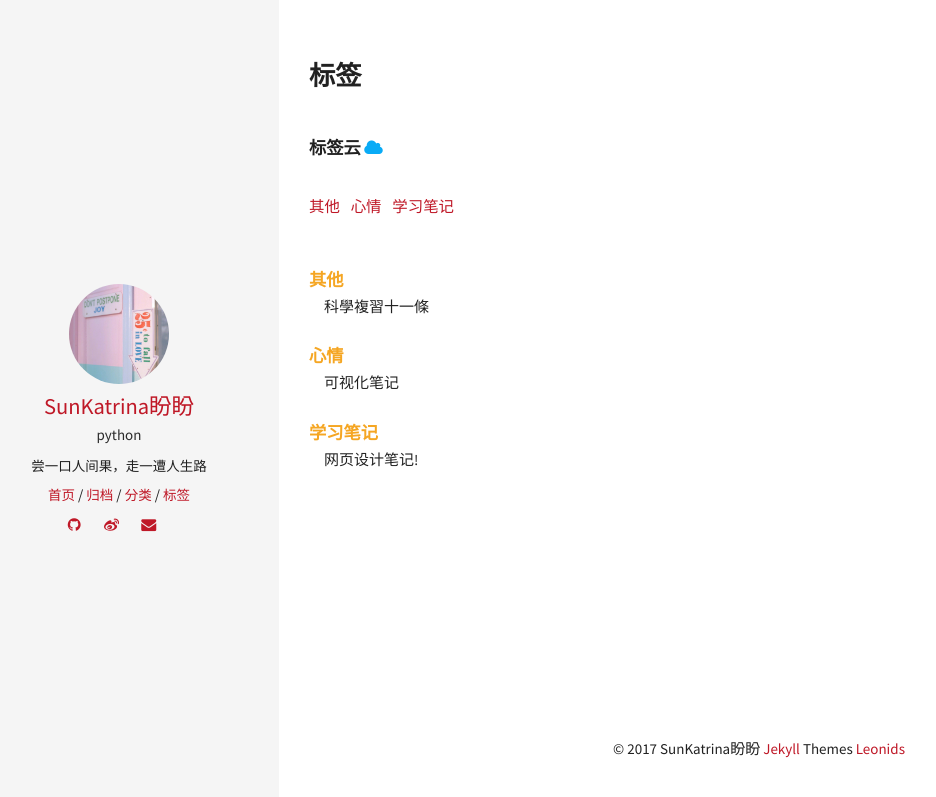
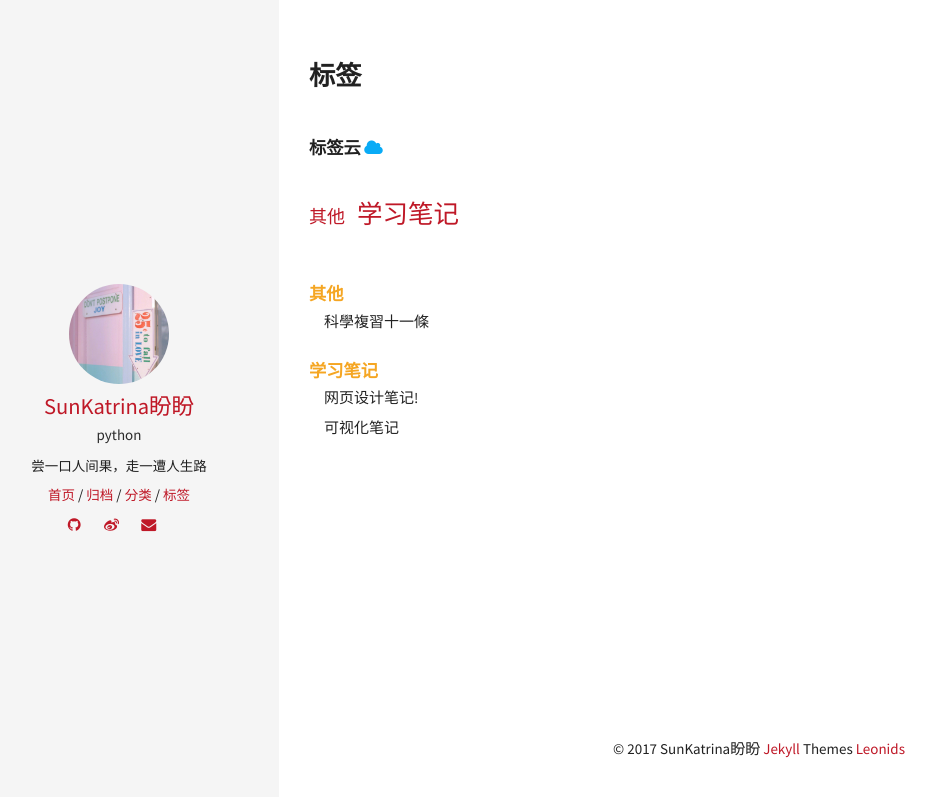
Before and after one commit to sunsipan/sunsipan.github.io, a Jekyll site: the page built from tags.html, in a window 1280 px wide. Shown: the top 797 px of the page, without its empty margins (41-977 px from the left). Built offline with Jekyll 4.4.1, drawn with Linux system fonts in a browser that asks for light colours.

Commit message:
Update 2017-12-26-Information-visualization.md

```diff
--- a/_posts/2017-12-26-Information-visualization.md
+++ b/_posts/2017-12-26-Information-visualization.md
@@ -2,7 +2,7 @@
 layout: post
 title:  "可视化笔记"
 categories: infovis 信息可视化笔记 分类(categories)
-tags: [心情]
+tags: [学习笔记]
 date:   2017-12-26 11:44:41 +0800
 comments: true
 ---
```
